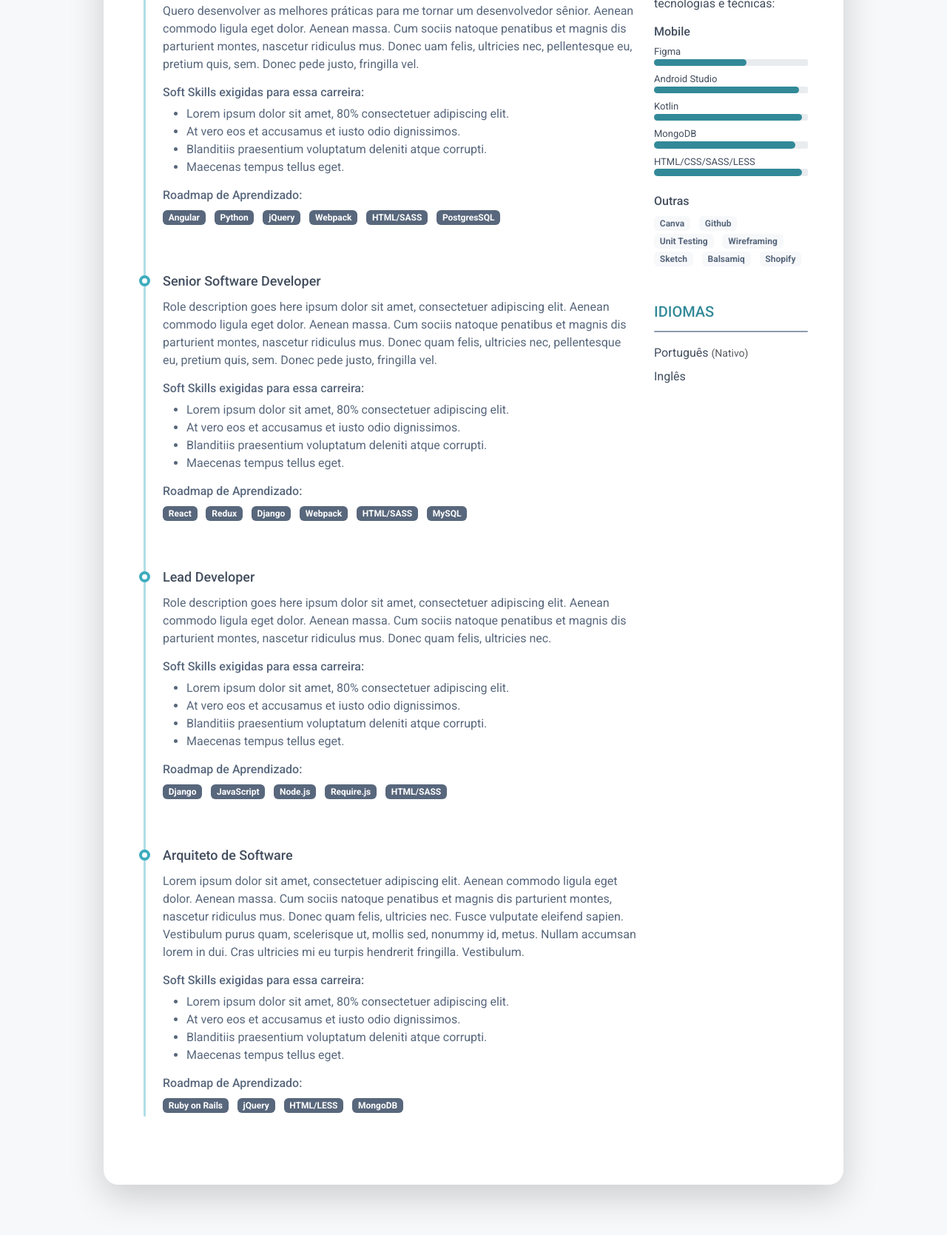
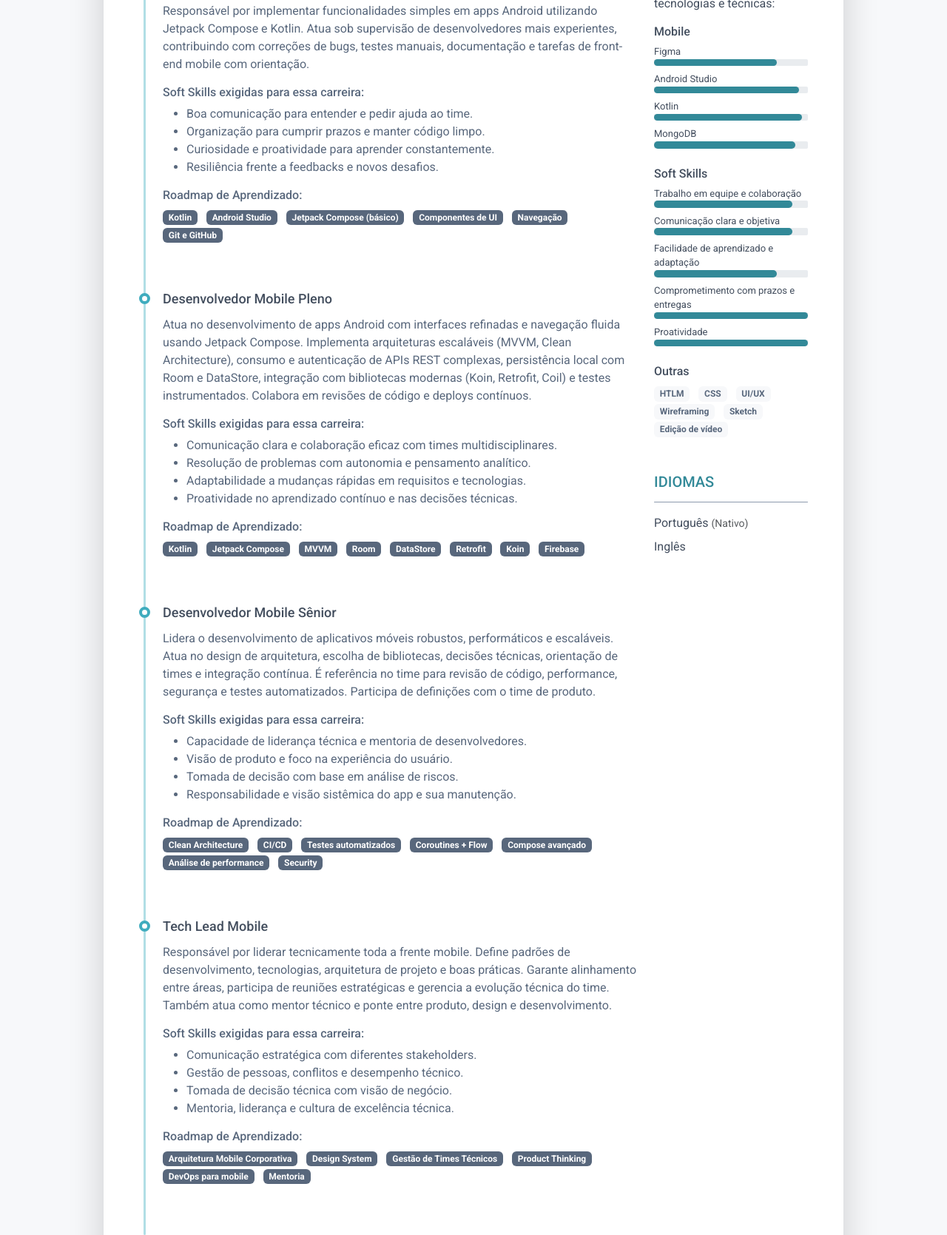
Before and after one commit to LeirDev/mapa_de_carreira, a plain HTML site: page index.html in a window 1280 px wide. Shown: the part 687-2356 px from the top of the page at 74% size. Drawn offline with Linux system fonts and the light colour scheme.

Commit message:
alterações

```diff
--- a/index.html
+++ b/index.html
@@ -1,7 +1,7 @@
 <!DOCTYPE html>
 <html lang="pt-Br">
 
-	<!--
+<!--
 
 		Instruções para manipular os arquivos.
 
@@ -50,13 +50,15 @@
 			<header class="resume-header pt-4 pt-md-0">
 				<div class="row">
 					<div class="col-block col-md-auto resume-picture-holder text-center text-md-start">
-						<img class="picture" src="assets/images/profile.jpg" alt="">
+						<img class="picture" src="assets/images/profile.jpg"
+							alt="Foto de Perfil de Gabriel Alves Borges Com olhos cor de mel e cabelo castanho escuro, com barba bem feita e sorriso simpático. Ele está usando uma camisa preta e um casaco cinza claro.">
 					</div>
 					<div class="col">
 						<div class="row p-4 justify-content-center justify-content-md-between">
 							<div class="primary-info col-auto">
-								<h1 class="name mt-0 mb-1 text-white text-uppercase text-uppercase">Gabriel Alves Borges</h1>
-								<div class="title mb-3">Estudante de Desenvolvimento Web</div>
+								<h1 class="name mt-0 mb-1 text-white text-uppercase text-uppercase">Gabriel Alves Borges
+								</h1>
+								<div class="title mb-3">Estudante de Desenvolvimento</div>
 								<ul class="list-unstyled">
 									<li class="mb-2">
 										<a class="text-link" href="mailto:gabrielxdlink@gmail.com">
@@ -68,13 +70,13 @@
 							</div>
 							<div class="secondary-info col-auto mt-2">
 								<ul class="resume-social list-unstyled">
-									<li class="mb-3"><a class="text-link" href="linkedin.com/in/gabriel-alves-borges">
+									<li class="mb-3"><a class="text-link"
+											href="https://www.linkedin.com/in/gabriel-a-borges/">
 											<span class="fa-container text-center me-2">
-												<i
-													class="fab fa-linkedin-in fa-fw"></i></span>Linkedin</a>
+												<i class="fab fa-linkedin-in fa-fw"></i></span>Linkedin</a>
 									</li>
 									<li class="mb-3">
-										<a class="text-link" href="#">
+										<a class="text-link" href="https://github.com/LeirDev">
 											<span class="fa-container text-center me-2">
 												<i class="fab fa-github-alt fa-fw"></i></span>Github
 										</a>
@@ -89,16 +91,19 @@
 			</header>
 			<div class="resume-body p-5">
 				<section class="resume-section summary-section mb-5">
-				<h2 class="resume-section-title text-uppercase font-weight-bold pb-3 mb-3">Prazer em Conhecer</h2>
+					<h2 class="resume-section-title text-uppercase font-weight-bold pb-3 mb-3">Prazer em Conhecer</h2>
 					<div class="resume-section-content">
 						<p class="mb-0"> Olá! Me chamo Gabriel e sou estudante do ProaProfissão,
-							 cursando programação. Tenho grande interesse em
-							 tecnologia e busco aprender cada vez mais para me tornar um profissional capacitado.
-							 Quero me envolver em projetos desafiadores e trocar conhecimento com especialistas da área.
-							 Acredito no poder da tecnologia para transformar vidas e estou pronto para explorar oportunidades e evoluir constantemente.</p>
+							cursando programação. Tenho grande interesse em
+							tecnologia e busco aprender cada vez mais para me tornar um profissional capacitado.
+							Quero me envolver em projetos desafiadores e trocar conhecimento com especialistas da área.
+							Acredito no poder da tecnologia para transformar vidas e estou pronto para explorar
+							oportunidades e evoluir constantemente.</p>
 
 						<!-- Altere o link para um PDF do seu Curriculo -->
-						<a class="btn" href="#">Baixar o meu CV</a>
+						<a class="btn"
+							href="https://drive.google.com/file/d/1ukhTtSKir-MI7mCWSVfWbV8KnfmPyGHF/view?usp=sharing"
+							target="_blank">Baixar o meu CV</a>
 					</div>
 				</section>
 				<div class="row">
@@ -108,49 +113,52 @@
 							</h2>
 							<div class="resume-section-content">
 								<div class="resume-timeline position-relative">
+
 									<article class="resume-timeline-item position-relative pb-5">
 
 										<div class="resume-timeline-item-header mb-2">
 											<div class="d-flex flex-column flex-md-row">
 												<h3 class="resume-position-title font-weight-bold mb-1">Desenvolvedor
-													Júnior
+													Mobile Júnior
 												</h3>
 											</div>
 										</div>
 										<div class="resume-timeline-item-desc">
-											<p>Quero desenvolver as melhores práticas para me tornar
-												um desenvolvedor sênior. Aenean commodo ligula eget dolor. Aenean massa.
-												Cum sociis natoque penatibus et magnis dis parturient montes, nascetur
-												ridiculus mus. Donec uam felis, ultricies nec, pellentesque eu, pretium
-												quis, sem. Donec
-												pede justo, fringilla vel.</p>
+											<p>Responsável por implementar funcionalidades simples em apps Android
+												utilizando Jetpack Compose e Kotlin.
+												Atua sob supervisão de desenvolvedores mais experientes, contribuindo
+												com correções de bugs,
+												testes manuais, documentação e tarefas de front-end mobile com
+												orientação.
 											</p>
 											<h4 class="resume-timeline-item-desc-heading font-weight-bold">
 												Soft Skills exigidas para essa carreira:
 											</h4>
 											<ul>
-												<li>Lorem ipsum dolor sit amet, 80% consectetuer adipiscing elit.</li>
-												<li>At vero eos et accusamus et iusto odio dignissimos.</li>
-												<li>Blanditiis praesentium voluptatum deleniti atque corrupti.</li>
-												<li>Maecenas tempus tellus eget.</li>
+												<li>Boa comunicação para entender e pedir ajuda ao time.</li>
+												<li>Organização para cumprir prazos e manter código limpo.</li>
+												<li>Curiosidade e proatividade para aprender constantemente.</li>
+												<li>Resiliência frente a feedbacks e novos desafios.</li>
 											</ul>
 											<h4 class="resume-timeline-item-desc-heading font-weight-bold">
 												Roadmap de Aprendizado:</h4>
 											</h4>
 											<ul class="list-inline">
 												<li class="list-inline-item">
-													<span class="badge bg-secondary badge-pill">Angular</span>
+													<span class="badge bg-secondary badge-pill">Kotlin</span>
 												</li>
 												<li class="list-inline-item"><span
-														class="badge bg-secondary badge-pill">Python</span></li>
+														class="badge bg-secondary badge-pill">Android Studio</span></li>
 												<li class="list-inline-item"><span
-														class="badge bg-secondary badge-pill">jQuery</span></li>
+														class="badge bg-secondary badge-pill">Jetpack Compose
+														(básico)</span></li>
 												<li class="list-inline-item"><span
-														class="badge bg-secondary badge-pill">Webpack</span></li>
+														class="badge bg-secondary badge-pill">Componentes de UI</span>
+												</li>
 												<li class="list-inline-item"><span
-														class="badge bg-secondary badge-pill">HTML/SASS</span></li>
+														class="badge bg-secondary badge-pill">Navegação</span></li>
 												<li class="list-inline-item"><span
-														class="badge bg-secondary badge-pill">PostgresSQL</span></li>
+														class="badge bg-secondary badge-pill">Git e GitHub</span></li>
 											</ul>
 										</div>
 
@@ -160,40 +168,48 @@
 
 										<div class="resume-timeline-item-header mb-2">
 											<div class="d-flex flex-column flex-md-row">
-												<h3 class="resume-position-title font-weight-bold mb-1">Senior Software
-													Developer</h3>
+												<h3 class="resume-position-title font-weight-bold mb-1">Desenvolvedor
+													Mobile Pleno</h3>
 											</div>
 										</div>
 										<div class="resume-timeline-item-desc">
-											<p>Role description goes here ipsum dolor sit amet, consectetuer adipiscing
-												elit. Aenean commodo ligula eget dolor. Aenean massa. Cum sociis natoque
-												penatibus et magnis dis parturient montes, nascetur ridiculus mus. Donec
-												quam felis, ultricies nec, pellentesque eu, pretium quis, sem. Donec
-												pede justo, fringilla vel.</p>
+											<p>Atua no desenvolvimento de apps Android com interfaces refinadas e
+												navegação fluida usando Jetpack Compose.
+												Implementa arquiteturas escaláveis (MVVM, Clean Architecture), consumo e
+												autenticação de APIs REST complexas,
+												persistência local com Room e DataStore,
+												integração com bibliotecas modernas (Koin, Retrofit, Coil) e testes
+												instrumentados. Colabora em revisões de código e deploys contínuos.</p>
 											<h4 class="resume-timeline-item-desc-heading font-weight-bold">
 												Soft Skills exigidas para essa carreira:
 											</h4>
 											<ul>
-												<li>Lorem ipsum dolor sit amet, 80% consectetuer adipiscing elit.</li>
-												<li>At vero eos et accusamus et iusto odio dignissimos.</li>
-												<li>Blanditiis praesentium voluptatum deleniti atque corrupti.</li>
-												<li>Maecenas tempus tellus eget.</li>
+												<li>Comunicação clara e colaboração eficaz com times multidisciplinares.
+												</li>
+												<li>Resolução de problemas com autonomia e pensamento analítico.</li>
+												<li>Adaptabilidade a mudanças rápidas em requisitos e tecnologias.</li>
+												<li>Proatividade no aprendizado contínuo e nas decisões técnicas.</li>
 											</ul>
 											<h4 class="resume-timeline-item-desc-heading font-weight-bold">
 												Roadmap de Aprendizado:</h4>
 											<ul class="list-inline">
 												<li class="list-inline-item"><span
-														class="badge bg-secondary badge-pill">React</span></li>
+														class="badge bg-secondary badge-pill">Kotlin</span></li>
 												<li class="list-inline-item"><span
-														class="badge bg-secondary badge-pill">Redux</span></li>
+														class="badge bg-secondary badge-pill">Jetpack Compose</span>
+												</li>
 												<li class="list-inline-item"><span
-														class="badge bg-secondary badge-pill">Django</span></li>
+														class="badge bg-secondary badge-pill">MVVM</span></li>
 												<li class="list-inline-item"><span
-														class="badge bg-secondary badge-pill">Webpack</span></li>
+														class="badge bg-secondary badge-pill">Room</span></li>
 												<li class="list-inline-item"><span
-														class="badge bg-secondary badge-pill">HTML/SASS</span></li>
+														class="badge bg-secondary badge-pill">DataStore</span></li>
 												<li class="list-inline-item"><span
-														class="badge bg-secondary badge-pill">MySQL</span></li>
+														class="badge bg-secondary badge-pill">Retrofit</span></li>
+												<li class="list-inline-item"><span
+														class="badge bg-secondary badge-pill">Koin</span></li>
+												<li class="list-inline-item"><span
+														class="badge bg-secondary badge-pill">Firebase</span></li>
 											</ul>
 										</div>
 
@@ -203,83 +219,104 @@
 
 										<div class="resume-timeline-item-header mb-2">
 											<div class="d-flex flex-column flex-md-row">
-												<h3 class="resume-position-title font-weight-bold mb-1">Lead Developer
-												</h3>
-
+												<h3 class="resume-position-title font-weight-bold mb-1">Desenvolvedor
+													Mobile Sênior</h3>
 											</div>
 										</div>
 										<div class="resume-timeline-item-desc">
-											<p>Role description goes here ipsum dolor sit amet, consectetuer adipiscing
-												elit. Aenean commodo ligula eget dolor. Aenean massa. Cum sociis natoque
-												penatibus et magnis dis parturient montes, nascetur ridiculus mus. Donec
-												quam felis, ultricies nec.</p>
+											<p>Lidera o desenvolvimento de aplicativos móveis robustos, performáticos e
+												escaláveis. Atua no design de arquitetura, escolha de bibliotecas,
+												decisões técnicas, orientação de times e integração contínua. É
+												referência no time para revisão de código, performance, segurança e
+												testes automatizados. Participa de definições com o time de produto.</p>
+
 											<h4 class="resume-timeline-item-desc-heading font-weight-bold">
 												Soft Skills exigidas para essa carreira:
 											</h4>
 											<ul>
-												<li>Lorem ipsum dolor sit amet, 80% consectetuer adipiscing elit.</li>
-												<li>At vero eos et accusamus et iusto odio dignissimos.</li>
-												<li>Blanditiis praesentium voluptatum deleniti atque corrupti.</li>
-												<li>Maecenas tempus tellus eget.</li>
+												<li>Capacidade de liderança técnica e mentoria de desenvolvedores.</li>
+												<li>Visão de produto e foco na experiência do usuário.</li>
+												<li>Tomada de decisão com base em análise de riscos.</li>
+												<li>Responsabilidade e visão sistêmica do app e sua manutenção.</li>
 											</ul>
-											<h4 class="resume-timeline-item-desc-heading font-weight-bold">
-												Roadmap de Aprendizado:</h4>
+
+											<h4 class="resume-timeline-item-desc-heading font-weight-bold">Roadmap de
+												Aprendizado:</h4>
 											<ul class="list-inline">
 												<li class="list-inline-item"><span
-														class="badge bg-secondary badge-pill">Django</span></li>
+														class="badge bg-secondary badge-pill">Clean Architecture</span>
+												</li>
 												<li class="list-inline-item"><span
-														class="badge bg-secondary badge-pill">JavaScript</span></li>
+														class="badge bg-secondary badge-pill">CI/CD</span></li>
 												<li class="list-inline-item"><span
-														class="badge bg-secondary badge-pill">Node.js</span></li>
+														class="badge bg-secondary badge-pill">Testes
+														automatizados</span></li>
 												<li class="list-inline-item"><span
-														class="badge bg-secondary badge-pill">Require.js</span></li>
+														class="badge bg-secondary badge-pill">Coroutines + Flow</span>
+												</li>
 												<li class="list-inline-item"><span
-														class="badge bg-secondary badge-pill">HTML/SASS</span></li>
+														class="badge bg-secondary badge-pill">Compose avançado</span>
+												</li>
+												<li class="list-inline-item"><span
+														class="badge bg-secondary badge-pill">Análise de
+														performance</span></li>
+												<li class="list-inline-item"><span
+														class="badge bg-secondary badge-pill">Security</span></li>
 											</ul>
 										</div>
 
 									</article>
 
-									<article class="resume-timeline-item position-relative">
+
+									<article class="resume-timeline-item position-relative pb-5">
 
 										<div class="resume-timeline-item-header mb-2">
 											<div class="d-flex flex-column flex-md-row">
-												<h3 class="resume-position-title font-weight-bold mb-1">
-													Arquiteto de Software
+												<h3 class="resume-position-title font-weight-bold mb-1">Tech Lead Mobile
 												</h3>
 											</div>
 										</div>
 										<div class="resume-timeline-item-desc">
-											<p>Lorem ipsum dolor sit amet, consectetuer adipiscing
-												elit. Aenean commodo ligula eget dolor. Aenean massa. Cum sociis natoque
-												penatibus et magnis dis parturient montes, nascetur ridiculus mus. Donec
-												quam felis, ultricies nec. Fusce vulputate eleifend sapien. Vestibulum
-												purus quam, scelerisque ut, mollis sed, nonummy id, metus. Nullam
-												accumsan lorem in dui. Cras ultricies mi eu turpis hendrerit fringilla.
-												Vestibulum.</p>
+											<p>Responsável por liderar tecnicamente toda a frente mobile. Define padrões
+												de desenvolvimento, tecnologias, arquitetura de projeto e boas práticas.
+												Garante alinhamento entre áreas, participa de reuniões estratégicas e
+												gerencia a evolução técnica do time. Também atua como mentor técnico e
+												ponte entre produto, design e desenvolvimento.</p>
+
 											<h4 class="resume-timeline-item-desc-heading font-weight-bold">
 												Soft Skills exigidas para essa carreira:
 											</h4>
 											<ul>
-												<li>Lorem ipsum dolor sit amet, 80% consectetuer adipiscing elit.</li>
-												<li>At vero eos et accusamus et iusto odio dignissimos.</li>
-												<li>Blanditiis praesentium voluptatum deleniti atque corrupti.</li>
-												<li>Maecenas tempus tellus eget.</li>
+												<li>Comunicação estratégica com diferentes stakeholders.</li>
+												<li>Gestão de pessoas, conflitos e desempenho técnico.</li>
+												<li>Tomada de decisão técnica com visão de negócio.</li>
+												<li>Mentoria, liderança e cultura de excelência técnica.</li>
 											</ul>
-											<h4 class="resume-timeline-item-desc-heading font-weight-bold">
-												Roadmap de Aprendizado:</h4>
+
+											<h4 class="resume-timeline-item-desc-heading font-weight-bold">Roadmap de
+												Aprendizado:</h4>
 											<ul class="list-inline">
 												<li class="list-inline-item"><span
-														class="badge bg-secondary badge-pill">Ruby on Rails</span></li>
+														class="badge bg-secondary badge-pill">Arquitetura Mobile
+														Corporativa</span></li>
 												<li class="list-inline-item"><span
-														class="badge bg-secondary badge-pill">jQuery</span></li>
+														class="badge bg-secondary badge-pill">Design System</span></li>
 												<li class="list-inline-item"><span
-														class="badge bg-secondary badge-pill">HTML/LESS</span></li>
+														class="badge bg-secondary badge-pill">Gestão de Times
+														Técnicos</span></li>
 												<li class="list-inline-item"><span
-														class="badge bg-secondary badge-pill">MongoDB</span></li>
+														class="badge bg-secondary badge-pill">Product Thinking</span>
+												</li>
+												<li class="list-inline-item"><span
+														class="badge bg-secondary badge-pill">DevOps para mobile</span>
+												</li>
+												<li class="list-inline-item"><span
+														class="badge bg-secondary badge-pill">Mentoria</span></li>
 											</ul>
 										</div>
+
 									</article>
+
 								</div>
 							</div>
 						</section>
@@ -297,7 +334,7 @@
 											<div class="resume-skill-name">Figma</div>
 											<div class="progress resume-progress">
 												<div class="progress-bar theme-progress-bar-dark" role="progressbar"
-													style="width: 60%" aria-valuenow="25" aria-valuemin="0"
+													style="width: 80%" aria-valuenow="25" aria-valuemin="0"
 													aria-valuemax="100"></div>
 											</div>
 										</li>
@@ -326,30 +363,70 @@
 													aria-valuemax="100"></div>
 											</div>
 										</li>
+
+									</ul>
+								</div>
+								<div class="resume-section-content">
+								<div class="resume-skill-item">
+									<h4 class="resume-skills-cat font-weight-bold">Soft Skills</h4>
+									<ul class="list-unstyled mb-4">
 										<li class="mb-2">
-											<div class="resume-skill-name">HTML/CSS/SASS/LESS</div>
+											<div class="resume-skill-name">Trabalho em equipe e colaboração</div>
 											<div class="progress resume-progress">
 												<div class="progress-bar theme-progress-bar-dark" role="progressbar"
-													style="width: 96%" aria-valuenow="25" aria-valuemin="0"
+													style="width: 90%" aria-valuenow="25" aria-valuemin="0"
 													aria-valuemax="100"></div>
 											</div>
 										</li>
+										<li class="mb-2">
+											<div class="resume-skill-name">Comunicação clara e objetiva</div>
+											<div class="progress resume-progress">
+												<div class="progress-bar theme-progress-bar-dark" role="progressbar"
+													style="width: 90%" aria-valuenow="25" aria-valuemin="0"
+													aria-valuemax="100"></div>
+											</div>
+										</li>
+										<li class="mb-2">
+											<div class="resume-skill-name">Facilidade de aprendizado e adaptação</div>
+											<div class="progress resume-progress">
+												<div class="progress-bar theme-progress-bar-dark" role="progressbar"
+													style="width: 80%" aria-valuenow="25" aria-valuemin="0"
+													aria-valuemax="100"></div>
+											</div>
+										</li>
+
+										<li class="mb-2">
+											<div class="resume-skill-name">Comprometimento com prazos e entregas</div>
+											<div class="progress resume-progress">
+												<div class="progress-bar theme-progress-bar-dark" role="progressbar"
+													style="width: 100%" aria-valuenow="25" aria-valuemin="0"
+													aria-valuemax="100"></div>
+											</div>
+										</li>
+
+										<li class="mb-2">
+											<div class="resume-skill-name">Proatividade</div>
+											<div class="progress resume-progress">
+												<div class="progress-bar theme-progress-bar-dark" role="progressbar"
+													style="width: 100%" aria-valuenow="25" aria-valuemin="0"
+													aria-valuemax="100"></div>
+											</div>
+										</li>
+
 									</ul>
 								</div>
 
 								<div class="resume-skill-item">
 									<h4 class="resume-skills-cat font-weight-bold">Outras</h4>
 									<ul class="list-inline">
-										<li class="list-inline-item"><span class="badge badge-light">Canva</span></li>
-										<li class="list-inline-item"><span class="badge badge-light">Github</span></li>
-										<li class="list-inline-item"><span class="badge badge-light">Unit Testing</span>
+										<li class="list-inline-item"><span class="badge badge-light">HTLM</span></li>
+										<li class="list-inline-item"><span class="badge badge-light">CSS</span></li>
+										<li class="list-inline-item"><span class="badge badge-light">UI/UX</span>
 										</li>
 										<li class="list-inline-item"><span class="badge badge-light">Wireframing</span>
 										</li>
 										<li class="list-inline-item"><span class="badge badge-light">Sketch</span></li>
-										<li class="list-inline-item"><span class="badge badge-light">Balsamiq</span>
-										</li>
-										<li class="list-inline-item"><span class="badge badge-light">Shopify</span></li>
+										<li class="list-inline-item"><span class="badge badge-light">Edição de vídeo</span>
 									</ul>
 								</div>
 							</div>
```
